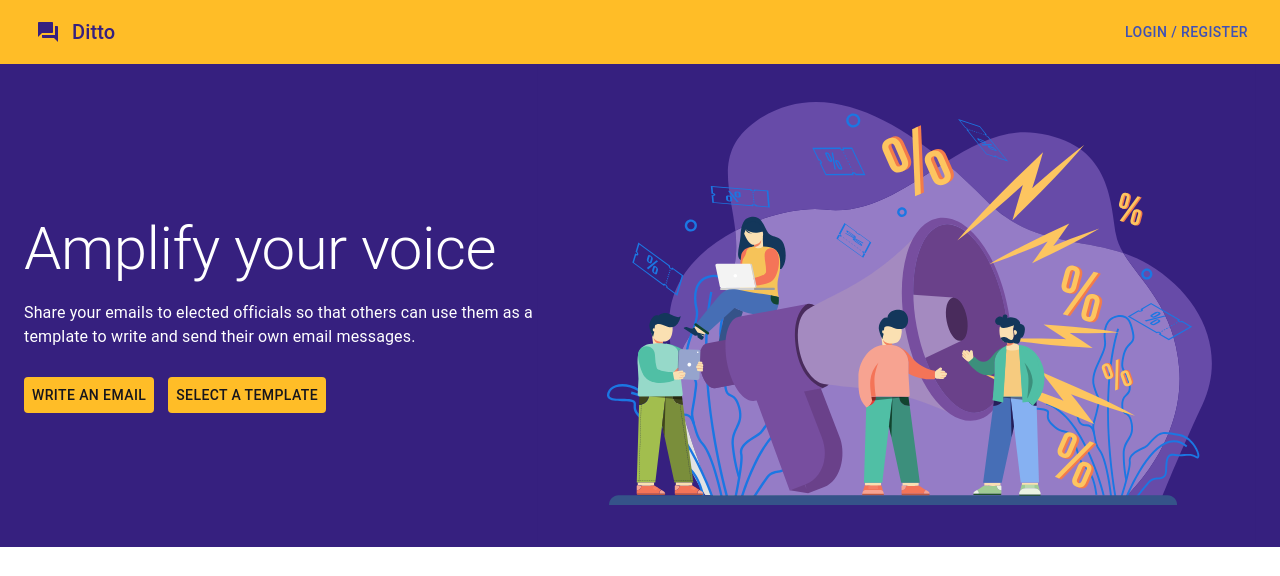
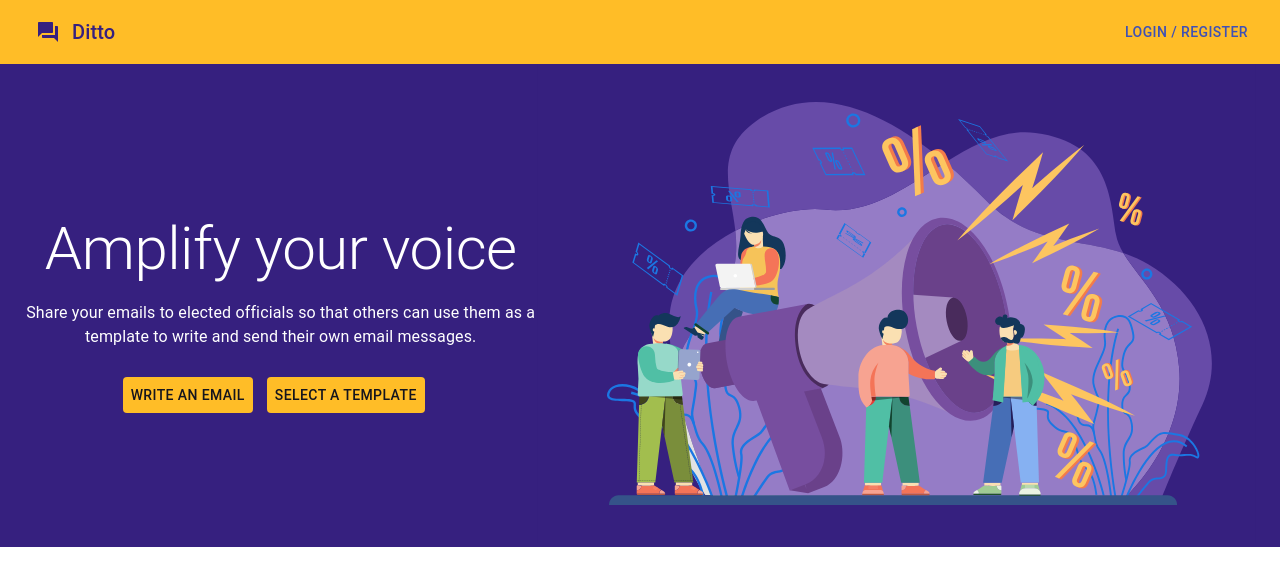
Before and after one commit to christopherritter/ditto-sendgrid, a React (Create React App) app: page / in a window 1280 px wide. Shown: the top 576 px of the page. Built offline with nearby package versions, Linux system fonts and the light colour scheme; no server answers; the database is empty.

Commit message:
center aligned text on Jumbotron

```diff
--- a/src/components/Jumbotron.jsx
+++ b/src/components/Jumbotron.jsx
@@ -6,7 +6,8 @@ const useStyles = makeStyles((theme) => ({
   root: {
     flexGrow: 1,
     backgroundColor: "#36207f",
-    color: "#fff"
+    color: "#fff",
+    textAlign: "center",
   },
   header: {
     color: "#fff",
```
